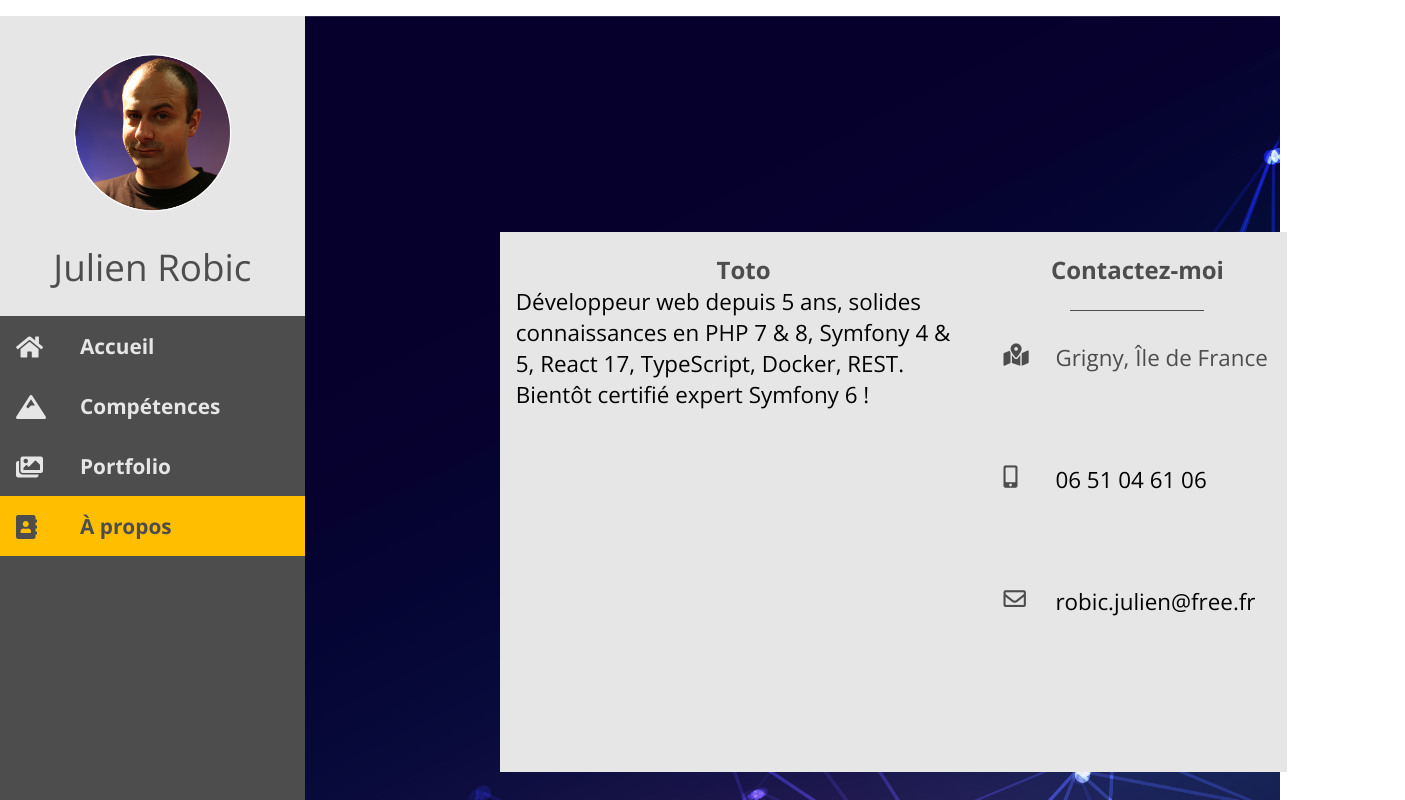
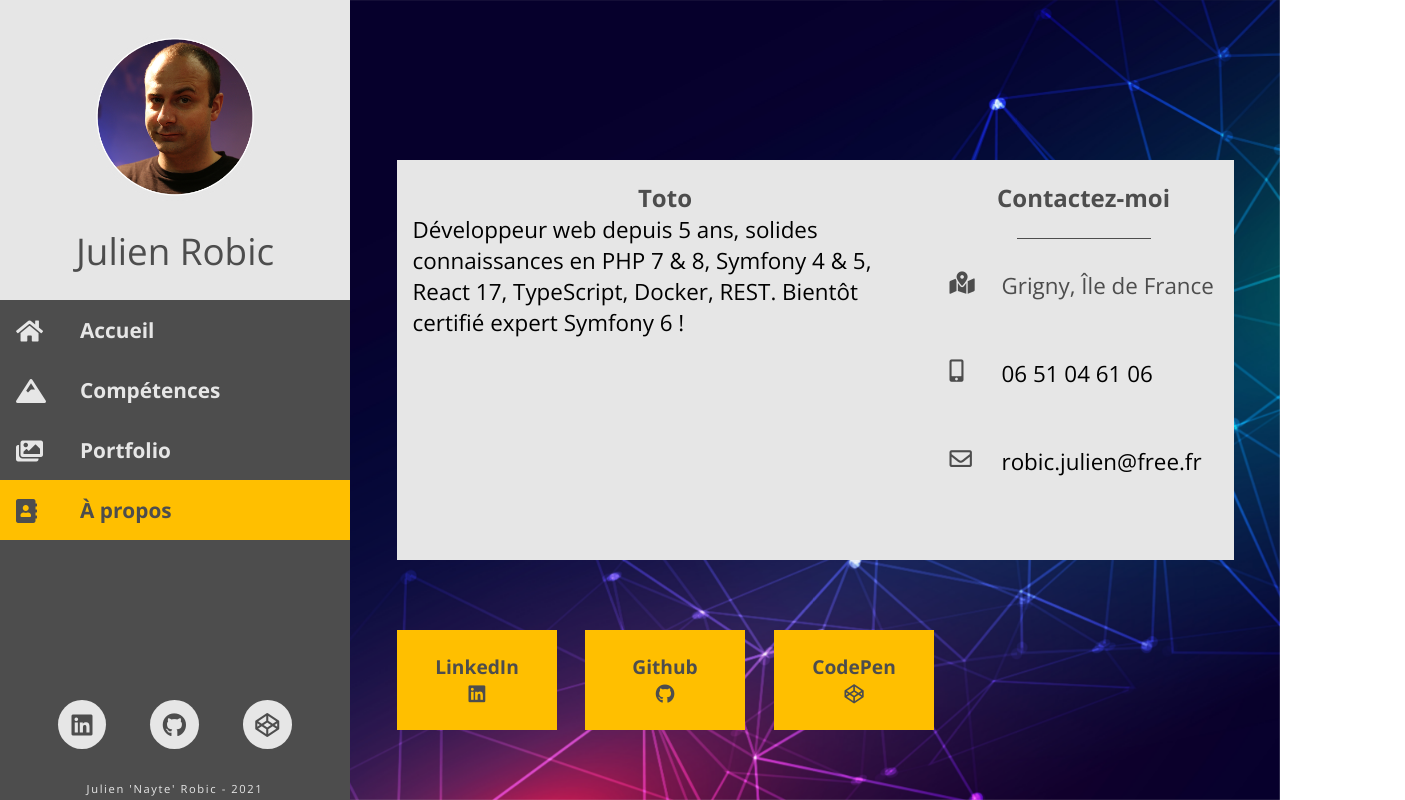
Before and after one commit to Nayte91/resume, a React (Create React App) app: page /about in a window 1280 px wide. Shown: the top 800 px of the page, 1405 px wide, since content can reach past the window. Built offline with nearby package versions, Linux system fonts and the light colour scheme.

Commit message:
CSS positions improved

```diff
--- a/src/components/Portfolio/ProjectList.tsx
+++ b/src/components/Portfolio/ProjectList.tsx
@@ -1,4 +1,4 @@
-import { useState } from 'react'
+import { useState } from "react"
 import portfolioData from "../../data/portfolioData"
 import ProjectCard from "./ProjectCard"
 
@@ -14,7 +14,7 @@
                     <div
                         className={`selector__button${technology === selectedTechnology ? " selector__button--selected": "" }`}
                         key={ technology }
-                        onClick={e => setTechnology(e.currentTarget.innerText)}
+                        onClick={ e => setTechnology(e.currentTarget.innerText) }
                     >
                         <button>{ technology }</button>
                     </div>
--- a/src/styles/_settings.scss
+++ b/src/styles/_settings.scss
@@ -10,8 +10,6 @@
 $white-light: hsla(0,0,100, 1);
 $yellow: hsla(45,100,50,1);
 $yellow-light: hsla(45,100,60,1);
-
-$minHeight: 1080px;
 
 @mixin flexCenter {
     display: flex;
@@ -26,16 +24,6 @@
     padding: 0;
 }
 
-body {
-    margin: 1rem auto;
-    max-width: 2000px;
-    min-height: $minHeight;
-}
-
-cursor {
-    cursor: pointer;
-}
-
 li {
     list-style-type: none;
 }
@@ -47,17 +35,21 @@
 }
 
 .page__home, .page__knowledge, .page__portfolio, .page__about, .page__notfoud {
-    display: flex;
+    display: grid;
+    grid-template-columns: 350px 1fr;
+    grid-template-areas: "SIDEBAR MAIN";
+    height: 100vh;
+
     @media screen and (max-width: 850px) {
         display: block !important;
     }
 }
 
 .home__content, .knowledge__content, .portfolio__content, .about__content, .notfoud__content {
-    background: url(../media/background.jpg) no-repeat center top/cover !important;
-    width: 100%;
+    grid-area: MAIN;
+    background: url(../media/background.jpg) no-repeat center top/cover fixed !important;
+
     @media screen and (max-width: 850px) {
         margin-left: 0 !important;
-
     }
 }
--- a/src/styles/components/_biography.scss
+++ b/src/styles/components/_biography.scss
@@ -1,7 +1,6 @@
 .about__biography {
     grid-area: biography;
     background: $white;
-    margin: 0 auto;
     padding: 1rem;
 
     h1 {
--- a/src/styles/components/_contact.scss
+++ b/src/styles/components/_contact.scss
@@ -1,11 +1,8 @@
 .about__contact {
     grid-area: contact;
     background: $white;
-    margin: 0 auto;
-    padding: 1rem 1rem;
+    padding: 1rem;
     width: 300px;
-    min-width: 300px;
-    min-height: 200px;
 
     h1 {
       text-align: center;
--- a/src/styles/components/_navigation.scss
+++ b/src/styles/components/_navigation.scss
@@ -1,16 +1,17 @@
 .sidebar {
+  grid-area: SIDEBAR;
   background: $grey;
-  height: 100%;
-  min-height: $minHeight;
-  width: 400px;
-  position: relative;
+  width: 350px;
+  height: 100vh;
+  position: fixed;
   display: grid;
   grid-template-columns: 1fr;
   grid-template-rows: 300px 1fr 100px;
   grid-template-areas:
     "identity"
     "navigation"
-    "bubbles";
+    "bubbles"
+  ;
 
   .identity {
     grid-area: identity;
--- a/src/styles/pages/_about.scss
+++ b/src/styles/pages/_about.scss
@@ -1,12 +1,13 @@
 .page__about {
     .about__content {
+      position: relative;
         display: grid;
-        grid-template-columns: 20% 50% 30%;
+        grid-template-columns: 5% 1fr 300px 5%;
         grid-template-rows: 20% 50% 30%;
         grid-template-areas:
-          ". . ."
-          ". biography contact"
-          ". networks ."
+          ". . . ."
+          ". biography contact ."
+          ". networks . ."
         ;
     }
 
--- a/src/styles/pages/_knowledge.scss
+++ b/src/styles/pages/_knowledge.scss
@@ -1,6 +1,5 @@
 .page__knowledge {
   .knowledge__content {
-    min-height: $minHeight;
     position: relative;
     overflow: hidden;
     display: grid;
```
